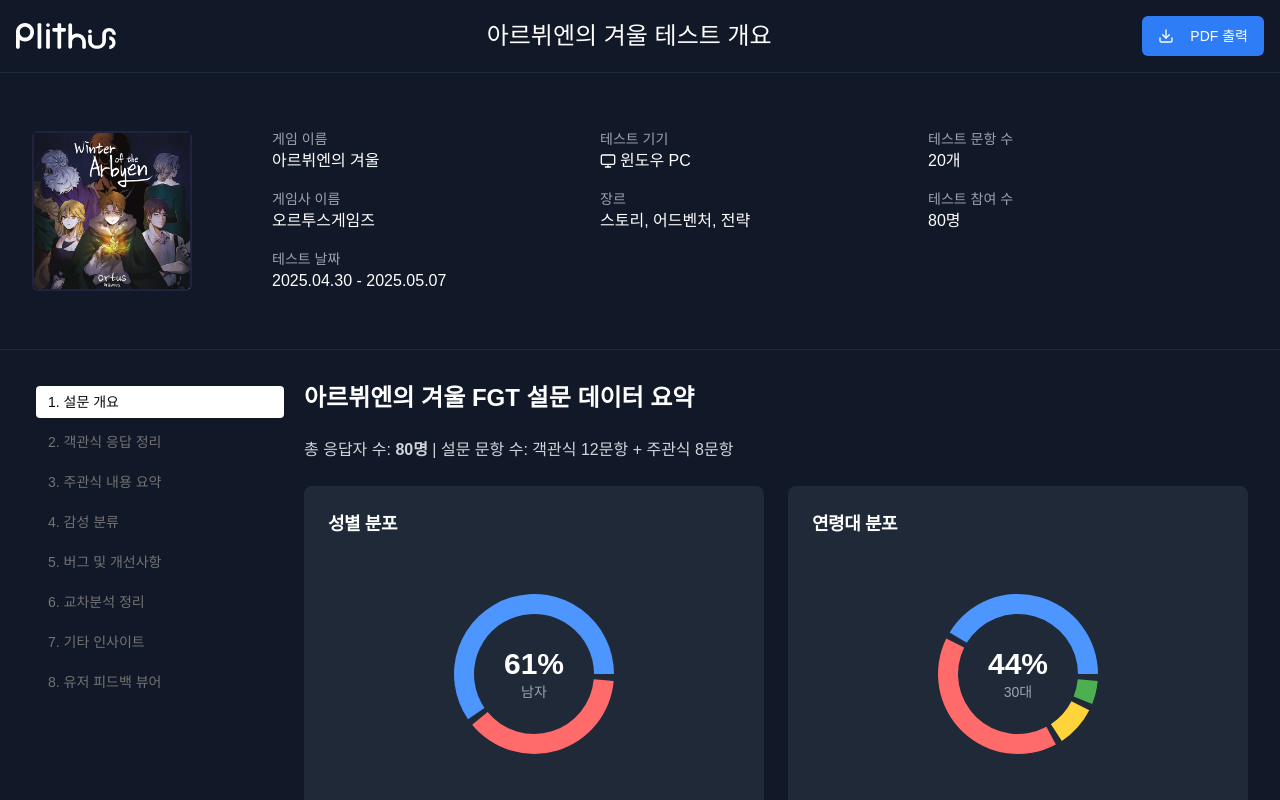
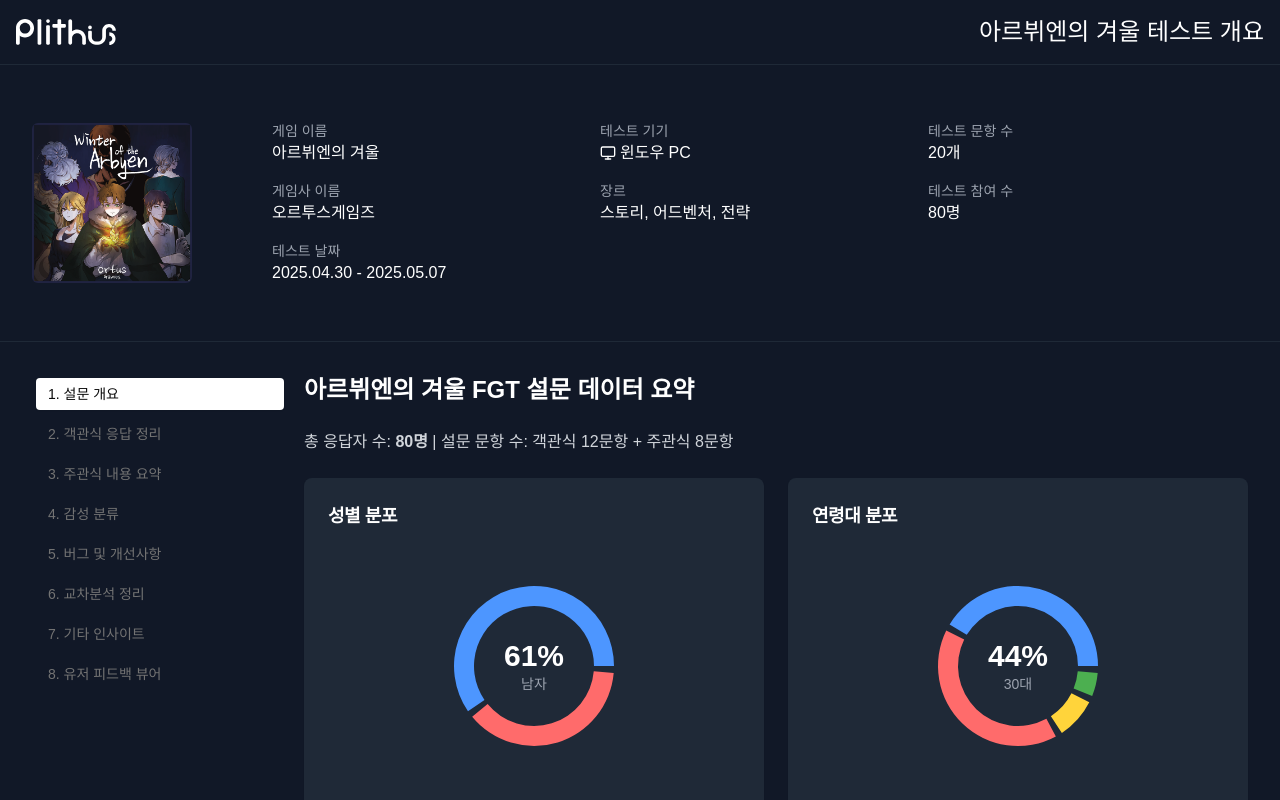
Before and after one commit to plithus-khj/v0-, a Next.js app: page / in a window 1280 px wide. Shown: the top 800 px of the page. Built offline with nearby package versions, Linux system fonts and the light colour scheme.

Commit message:
feat: hide PDF export button from navigation bar
#VERCEL_SKIP

Co-authored-by: null <209402885+plithus-khj@users.noreply.github.com>

```diff
--- a/app/page.tsx
+++ b/app/page.tsx
@@ -10,7 +10,6 @@ import BugReports from "@/components/bug-reports"
 import CrossAnalysis from "@/components/cross-analysis"
 import AdditionalInsights from "@/components/additional-insights"
 import FeedbackViewer from "@/components/feedback-viewer"
-import PdfExportButton from "@/components/pdf-export-button"
 import OffscreenTabsRenderer from "@/components/offscreen-tabs-renderer"
 import Image from "next/image"
 import { Monitor } from "lucide-react"
@@ -32,7 +31,7 @@ export default function Home() {
             <Image src="/white-logo.svg" alt="Plithus" width={100} height={29} />
           </div>
           <div className="text-2xl font-medium font-bold">아르뷔엔의 겨울 테스트 개요</div>
-          <PdfExportButton />
+          {/* PDF 버튼 제거됨 */}
         </div>
       </nav>
 
```
